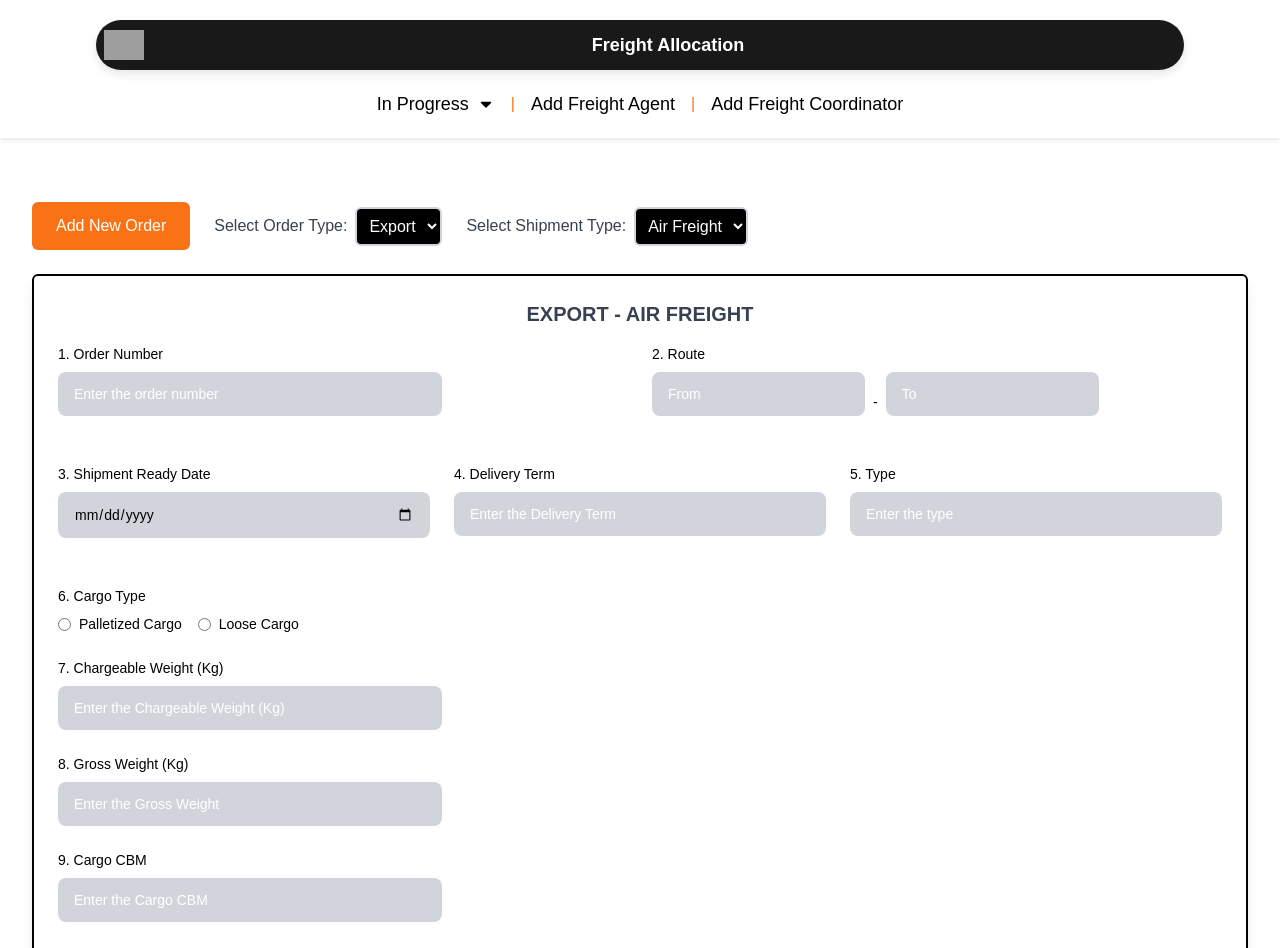
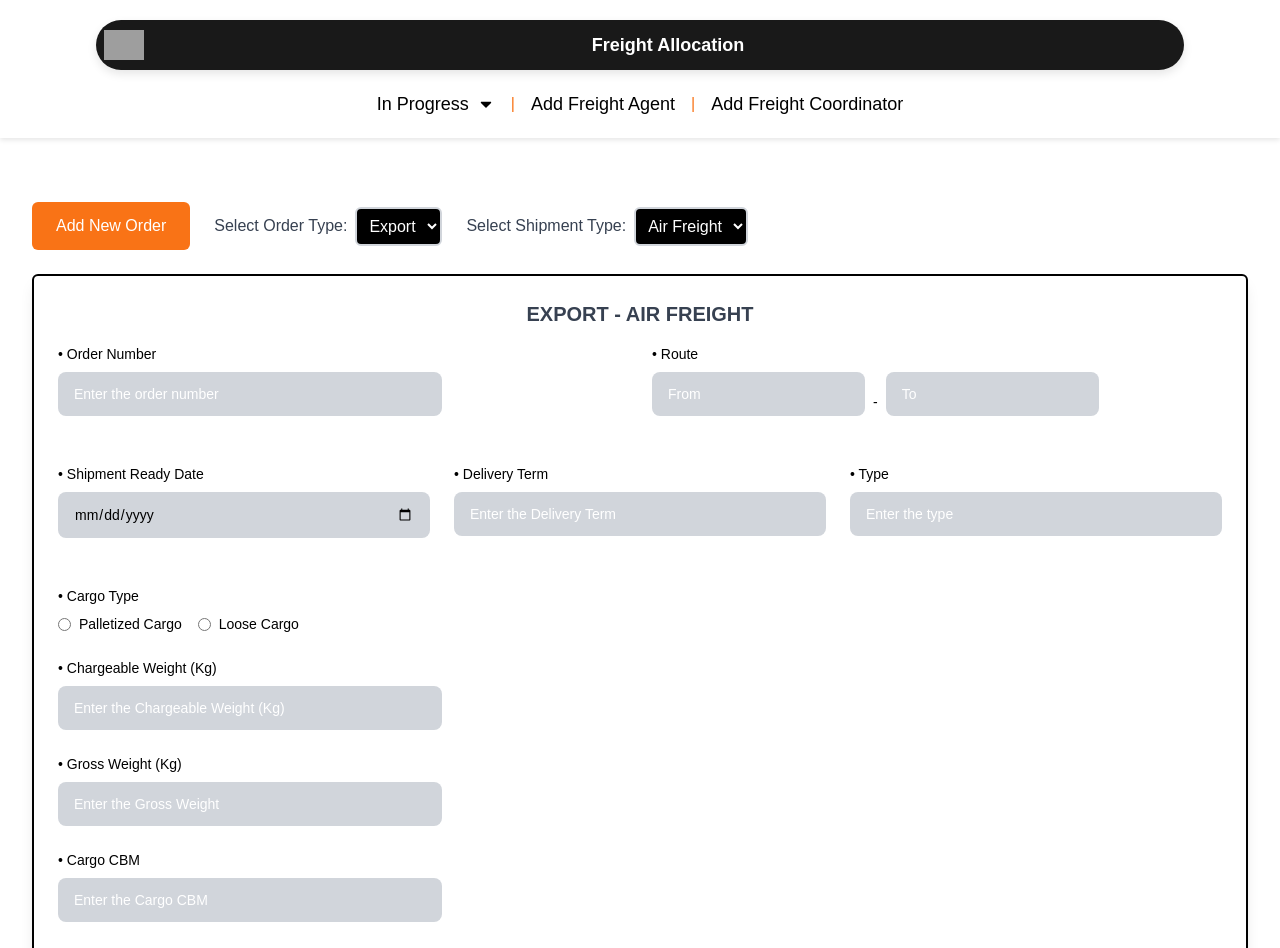
Before and after one commit to KaveeshaChan/Freight-Allocation, a React (Create React App) app: page /add-new-order in a window 1280 px wide. Shown: the top 948 px of the page. Built offline with nearby package versions, Linux system fonts and the light colour scheme; grey boxes are pictures that could not be loaded.

Commit message:
make bulleting format for Fields

```diff
--- a/src/components/Add_New_Order/AddNewOrder.jsx
+++ b/src/components/Add_New_Order/AddNewOrder.jsx
@@ -108,7 +108,7 @@ const DocumentPage = () => {
             shipmentType={shipmentType} />
           )}
           {orderType === "export" && shipmentType === "lcl" && (
-            <ExportLCL fformData={formData}
+            <ExportLCL formData={formData}
             handleInputChange={handleInputChange}
             orderType={orderType}
             shipmentType={shipmentType} />
--- a/src/components/Add_New_Order/Export/ExportAirFreight.jsx
+++ b/src/components/Add_New_Order/Export/ExportAirFreight.jsx
@@ -143,7 +143,7 @@ const ExportAirFreight = ({ formData, handleInputChange, orderType, shipmentType
       {/* Order Number and Route */}
       <div className="grid grid-cols-2 gap-6 mb-6">
         <InputField
-          label="1. Order Number"
+          label="&#x2022; Order Number"
           name="orderNumber"
           value={formData.orderNumber}
           placeholder="Enter the order number"
@@ -152,7 +152,7 @@ const ExportAirFreight = ({ formData, handleInputChange, orderType, shipmentType
         />
         <div className="col-span-1">
           <label htmlFor="route" className="block text-sm font-medium mb-2 text-black">
-            2. Route
+          &#x2022; Route
           </label>
           <div className="flex space-x-2 -mt-2">
             <InputField
@@ -177,7 +177,7 @@ const ExportAirFreight = ({ formData, handleInputChange, orderType, shipmentType
       {/* Shipment Ready Date, Delivery Term, and Type */}
       <div className="grid grid-cols-3 gap-6 mb-6">
         <InputField
-          label="3. Shipment Ready Date"
+          label="&#x2022; Shipment Ready Date"
           name="shipmentReadyDate"
           value={formData.shipmentReadyDate}
           placeholder="DD/MM/YYYY"
@@ -186,7 +186,7 @@ const ExportAirFreight = ({ formData, handleInputChange, orderType, shipmentType
           type="date"
         />
         <InputField
-          label="4. Delivery Term"
+          label="&#x2022; Delivery Term"
           name="deliveryTerm"
           value={formData.deliveryTerm}
           placeholder="Enter the Delivery Term"
@@ -194,7 +194,7 @@ const ExportAirFreight = ({ formData, handleInputChange, orderType, shipmentType
           error={errors.deliveryTerm}
         />
         <InputField
-          label="5. Type"
+          label="&#x2022; Type"
           name="type"
           value={formData.type}
           placeholder="Enter the type"
@@ -206,7 +206,7 @@ const ExportAirFreight = ({ formData, handleInputChange, orderType, shipmentType
       {/* Cargo Type */}
       <div className="w-full mb-6 mt-6">
         <label htmlFor="cargoType" className="block text-sm font-medium mb-2 text-black">
-          6. Cargo Type
+        &#x2022; Cargo Type
         </label>
         <div className="flex space-x-4">
           <div className="flex items-center">
@@ -239,7 +239,7 @@ const ExportAirFreight = ({ formData, handleInputChange, orderType, shipmentType
 
       {/* Chargeable Weight, Gross Weight, Cargo CBM */}
       <InputField
-        label="7. Chargeable Weight (Kg)"
+        label="&#x2022; Chargeable Weight (Kg)"
         name="chargeableWeight"
         value={formData.chargeableWeight}
         placeholder="Enter the Chargeable Weight (Kg)"
@@ -247,7 +247,7 @@ const ExportAirFreight = ({ formData, handleInputChange, orderType, shipmentType
         error={errors.chargeableWeight}
       />
       <InputField
-        label="8. Gross Weight (Kg)"
+        label="&#x2022; Gross Weight (Kg)"
         name="grossWeight"
         value={formData.grossWeight}
         placeholder="Enter the Gross Weight"
@@ -255,7 +255,7 @@ const ExportAirFreight = ({ formData, handleInputChange, orderType, shipmentType
         error={errors.grossWeight}
       />
       <InputField
-        label="9. Cargo CBM"
+        label="&#x2022; Cargo CBM"
         name="cargoCBM"
         value={formData.cargoCBM}
         placeholder="Enter the Cargo CBM"
@@ -264,7 +264,7 @@ const ExportAirFreight = ({ formData, handleInputChange, orderType, shipmentType
       />
 
       <InputField
-        label="10. Number of Pallets"
+        label="&#x2022; Number of Pallets"
         name="noOfPallets"
         value={formData.noOfPallets}
         placeholder="Enter the number of pallets"
@@ -275,7 +275,7 @@ const ExportAirFreight = ({ formData, handleInputChange, orderType, shipmentType
         type="number"
       />
       <InputField
-        label="11. Target Date"
+        label="&#x2022; Target Date"
         name="targetDate"
         value={formData.targetDate}
         placeholder="DD/MM/YYYY"
@@ -287,7 +287,7 @@ const ExportAirFreight = ({ formData, handleInputChange, orderType, shipmentType
       {/* File Upload */}
       <div className="max-w-sm mb-6">
   <label htmlFor="fileUpload" className="block text-sm font-medium mb-2 text-black">
-    12. Upload File
+  &#x2022; Upload File
   </label>
   <input
     name="fileUpload"
@@ -307,7 +307,7 @@ const ExportAirFreight = ({ formData, handleInputChange, orderType, shipmentType
 
 <div className="w-full mb-6">
   <label htmlFor="additionalNotes" className="block text-sm font-medium mb-2 text-black">
-    13. Additional Notes
+  &#x2022; Additional Notes
   </label>
   <textarea
     name="additionalNotes"
--- a/src/components/Add_New_Order/Export/ExportFCL.jsx
+++ b/src/components/Add_New_Order/Export/ExportFCL.jsx
@@ -128,7 +128,7 @@ additionalNotes: '',    };
     <form onSubmit={handleFormSubmit}>
       <div className="grid grid-cols-2 gap-6 mb-6">
         <InputField
-          label="1. Order Number"
+          label="&#x2022; Order Number"
           name="orderNumber"
           value={formData.orderNumber}
           placeholder="Enter the order number"
@@ -137,7 +137,7 @@ additionalNotes: '',    };
         />
         <div className="col-span-1 ">
           <label htmlFor="route" className="block text-sm font-medium mb-2 text-black">
-            2. Route
+          &#x2022; Route
           </label>
           <div className="flex space-x-2 -mt-2">
             <InputField
@@ -164,7 +164,7 @@ additionalNotes: '',    };
       {/* Shipment Ready Date, Delivery Term, and Type */}
       <div className="grid grid-cols-3 gap-6 mb-6">
         <InputField
-          label="3. Shipment Ready Date"
+          label="&#x2022; Shipment Ready Date"
           name="shipmentReadyDate"
           value={formData.shipmentReadyDate}
           placeholder="DD/MM/YYYY"
@@ -173,7 +173,7 @@ additionalNotes: '',    };
           type="date"
         />
         <InputField
-          label="4. Delivery Term"
+          label="&#x2022; Delivery Term"
           name="deliveryTerm"
           value={formData.deliveryTerm}
           placeholder="Enter the Delivery Term"
@@ -181,7 +181,7 @@ additionalNotes: '',    };
           error={errors.deliveryTerm}
         />
         <InputField
-          label="5. Type"
+          label="&#x2022; Type"
           name="type"
           value={formData.type}
           placeholder="Enter the type"
@@ -192,7 +192,7 @@ additionalNotes: '',    };
 
       {/* No. of Containers */}
       <InputField
-        label="6. No. of Containers"
+        label="&#x2022; No. of Containers"
         name="noOfContainers"
         value={formData.noOfContainers}
         placeholder="Enter the number of containers"
@@ -202,7 +202,7 @@ additionalNotes: '',    };
       />
 
 <InputField
-        label="7. Target Date"
+        label="&#x2022; Target Date"
         name="targetDate"
         value={formData.targetDate}
         placeholder="DD/MM/YYYY"
@@ -216,7 +216,7 @@ additionalNotes: '',    };
       {/* File Upload */}
       <div className="max-w-sm mb-6">
   <label htmlFor="fileUpload" className="block text-sm font-medium mb-2 text-black">
-    8. Upload File
+  &#x2022; Upload File
   </label>
   <input
     name="fileUpload"
@@ -236,7 +236,7 @@ additionalNotes: '',    };
 
 <div className="w-full mb-6">
   <label htmlFor="additionalNotes" className="block text-sm font-medium mb-2 text-black">
-    9. Additional Notes
+  &#x2022; Additional Notes
   </label>
   <textarea
     name="additionalNotes"
--- a/src/components/Add_New_Order/Export/ExportLCL.jsx
+++ b/src/components/Add_New_Order/Export/ExportLCL.jsx
@@ -137,7 +137,7 @@ const ExportLCL = ({ formData, handleInputChange, orderType, shipmentType }) =>
       {/* Order Number and Route */}
       <div className="grid grid-cols-2 gap-6 mb-6">
         <InputField
-          label="1. Order Number"
+          label="&#x2022; Order Number"
           name="orderNumber"
           value={formData.orderNumber}
           placeholder="Enter the order number"
@@ -146,7 +146,7 @@ const ExportLCL = ({ formData, handleInputChange, orderType, shipmentType }) =>
         />
         <div className="col-span-1">
           <label htmlFor="route" className="block text-sm font-medium mb-2 text-black">
-            2. Route
+          &#x2022; Route
           </label>
           <div className="flex space-x-2 -mt-2">
             <InputField
@@ -173,7 +173,7 @@ const ExportLCL = ({ formData, handleInputChange, orderType, shipmentType }) =>
       {/* Shipment Ready Date, Delivery Term, and Type */}
       <div className="grid grid-cols-3 gap-6 mb-6">
         <InputField
-          label="3. Shipment Ready Date"
+          label="&#x2022; Shipment Ready Date"
           name="shipmentReadyDate"
           value={formData.shipmentReadyDate}
           placeholder="DD/MM/YYYY"
@@ -182,7 +182,7 @@ const ExportLCL = ({ formData, handleInputChange, orderType, shipmentType }) =>
           type="date"
         />
         <InputField
-          label="4. Delivery Term"
+          label="&#x2022; Delivery Term"
           name="deliveryTerm"
           value={formData.deliveryTerm}
           placeholder="Enter the Delivery Term"
@@ -190,7 +190,7 @@ const ExportLCL = ({ formData, handleInputChange, orderType, shipmentType }) =>
           error={errors.deliveryTerm}
         />
         <InputField
-          label="5. Type"
+          label="&#x2022; Type"
           name="type"
           value={formData.type}
           placeholder="Enter the type"
@@ -201,7 +201,7 @@ const ExportLCL = ({ formData, handleInputChange, orderType, shipmentType }) =>
 
       {/* Pallet CBM, Cargo CBM, Gross Weight */}
       <InputField
-        label="6. Pallet CBM"
+        label="&#x2022; Pallet CBM"
         name="palletCBM"
         value={formData.palletCBM}
         placeholder="Enter the Pallet CBM"
@@ -209,7 +209,7 @@ const ExportLCL = ({ formData, handleInputChange, orderType, shipmentType }) =>
         error={errors.palletCBM}
       />
       <InputField
-        label="7. Cargo CBM"
+        label="&#x2022; Cargo CBM"
         name="cargoCBM"
         value={formData.cargoCBM}
         placeholder="Enter the Cargo CBM"
@@ -217,7 +217,7 @@ const ExportLCL = ({ formData, handleInputChange, orderType, shipmentType }) =>
         error={errors.cargoCBM}
       />
       <InputField
-        label="8. Gross Weight (Kg)"
+        label="&#x2022; Gross Weight (Kg)"
         name="grossWeight"
         value={formData.grossWeight}
         placeholder="Enter the Gross Weight"
@@ -225,7 +225,7 @@ const ExportLCL = ({ formData, handleInputChange, orderType, shipmentType }) =>
         error={errors.grossWeight}
       />
       <InputField
-        label="9. No. of Pallets"
+        label="&#x2022; No. of Pallets"
         name="noOfPallets"
         value={formData.noOfPallets}
         placeholder="Enter the number of pallets"
@@ -234,7 +234,7 @@ const ExportLCL = ({ formData, handleInputChange, orderType, shipmentType }) =>
         type="number"
       />
       <InputField
-        label="10. Target Date"
+        label="&#x2022; Target Date"
         name="targetDate"
         value={formData.targetDate}
         placeholder="DD/MM/YYYY"
@@ -246,7 +246,7 @@ const ExportLCL = ({ formData, handleInputChange, orderType, shipmentType }) =>
       {/* File Upload */}
       <div className="max-w-sm mb-6">
   <label htmlFor="fileUpload" className="block text-sm font-medium mb-2 text-black">
-    11. Upload File
+  &#x2022; Upload File
   </label>
   <input
     name="fileUpload"
@@ -266,7 +266,7 @@ const ExportLCL = ({ formData, handleInputChange, orderType, shipmentType }) =>
 
 <div className="w-full mb-6">
   <label htmlFor="additionalNotes" className="block text-sm font-medium mb-2 text-black">
-    12. Additional Notes
+  &#x2022; Additional Notes
   </label>
   <textarea
     name="additionalNotes"
--- a/src/components/Add_New_Order/Import/ImportAirFreight.jsx
+++ b/src/components/Add_New_Order/Import/ImportAirFreight.jsx
@@ -151,7 +151,7 @@ const ImportAirFreight = ({ formData, handleInputChange, orderType, shipmentType
       {/* Order Number and Route */}
       <div className="grid grid-cols-2 gap-6 mb-6">
         <InputField
-          label="1. Order Number"
+          label="&#x2022; Order Number"
           name="orderNumber"
           value={formData.orderNumber}
           placeholder="Enter the order number"
@@ -160,7 +160,7 @@ const ImportAirFreight = ({ formData, handleInputChange, orderType, shipmentType
         />
         <div className="col-span-1">
           <label htmlFor="route" className="block text-sm font-medium mb-2 text-black">
-            2. Route
+          &#x2022; Route
           </label>
           <div className="flex space-x-2 -mt-2">
             <InputField
@@ -185,7 +185,7 @@ const ImportAirFreight = ({ formData, handleInputChange, orderType, shipmentType
       {/* Shipment Ready Date, Delivery Term, and Type */}
       <div className="grid grid-cols-3 gap-6 mb-6">
         <InputField
-          label="3. Shipment Ready Date"
+          label=" &#x2022; Shipment Ready Date"
           name="shipmentReadyDate"
           value={formData.shipmentReadyDate}
           placeholder="DD/MM/YYYY"
@@ -194,7 +194,7 @@ const ImportAirFreight = ({ formData, handleInputChange, orderType, shipmentType
           type="date"
         />
         <InputField
-          label="4. Delivery Term"
+          label=" &#x2022; Delivery Term"
           name="deliveryTerm"
           value={formData.deliveryTerm}
           placeholder="Enter the Delivery Term"
@@ -202,7 +202,7 @@ const ImportAirFreight = ({ formData, handleInputChange, orderType, shipmentType
           error={errors.deliveryTerm}
         />
         <InputField
-          label="5. Type"
+          label=" &#x2022; Type"
           name="type"
           value={formData.type}
           placeholder="Enter the type"
@@ -214,7 +214,7 @@ const ImportAirFreight = ({ formData, handleInputChange, orderType, shipmentType
       {/* Cargo Type */}
       <div className="w-full mb-6 mt-6">
         <label htmlFor="cargoType" className="block text-sm font-medium mb-2 text-black">
-          6. Cargo Type
+        &#x2022; Cargo Type
         </label>
         <div className="flex space-x-4">
           <div className="flex items-center">
@@ -248,7 +248,7 @@ const ImportAirFreight = ({ formData, handleInputChange, orderType, shipmentType
 
       {/* Chargeable Weight, Gross Weight, Cargo CBM */}
       <InputField
-        label="7. Chargeable Weight (Kg)"
+        label=" &#x2022; Chargeable Weight (Kg)"
         name="chargeableWeight"
         value={formData.chargeableWeight}
         placeholder="Enter the Chargeable Weight (Kg)"
@@ -256,7 +256,7 @@ const ImportAirFreight = ({ formData, handleInputChange, orderType, shipmentType
         error={errors.chargeableWeight}
       />
       <InputField
-        label="8. Gross Weight (Kg)"
+        label=" &#x2022; Gross Weight (Kg)"
         name="grossWeight"
         value={formData.grossWeight}
         placeholder="Enter the Gross Weight"
@@ -264,17 +264,17 @@ const ImportAirFreight = ({ formData, handleInputChange, orderType, shipmentType
         error={errors.grossWeight}
       />
       <InputField
-        label="9. Cargo CBM"
+        label=" &#x2022; Cargo CBM"
         name="cargoCBM"
         value={formData.cargoCBM}
         placeholder="Enter the Cargo CBM"
         onChange={handleInputChange}
         error={errors.cargoCBM}
       />
-
+{formData.cargoType === "PalletizedCargo" && (
 <div className="mb-6">
   <label htmlFor="dimensions" className="block text-sm font-medium mb-2 text-black">
-    10. Dimensions (Length * Height * Width)
+  &#x2022; Dimensions (Length * Height * Width)
   </label>
   <div className="grid grid-cols-3 gap-4">
     <div>
@@ -315,13 +315,14 @@ const ImportAirFreight = ({ formData, handleInputChange, orderType, shipmentType
     </div>
   </div>
 </div>
+)}
 
 
       {/* No. of Pallets and Target Date */}
 {/* Number of Pallets (if applicable) */}
 {formData.cargoType === "PalletizedCargo" && (
   <InputField
-    label="11. Number of Pallets"
+    label=" &#x2022; Number of Pallets"
     name="noOfPallets"
     value={formData.noOfPallets}
     placeholder="Enter the number of pallets"
@@ -332,7 +333,7 @@ const ImportAirFreight = ({ formData, handleInputChange, orderType, shipmentType
 )}
 
       <InputField
-        label="12. Target Date"
+        label=" &#x2022; Target Date"
         name="targetDate"
         value={formData.targetDate}
         placeholder="DD/MM/YYYY"
@@ -343,7 +344,7 @@ const ImportAirFreight = ({ formData, handleInputChange, orderType, shipmentType
 
       {/* Product Description */}
       <InputField
-        label="13. Product Description"
+        label=" &#x2022; Product Description"
         name="productDescription"
         value={formData.productDescription}
         placeholder="Enter the product description"
@@ -355,7 +356,7 @@ const ImportAirFreight = ({ formData, handleInputChange, orderType, shipmentType
       {/* File Upload */}
       <div className="max-w-sm mb-6">
   <label htmlFor="fileUpload" className="block text-sm font-medium mb-2 text-black">
-    14. Upload File
+  &#x2022; Upload File
   </label>
   <input
     name="fileUpload"
@@ -375,7 +376,7 @@ const ImportAirFreight = ({ formData, handleInputChange, orderType, shipmentType
 
 <div className="w-full mb-6">
   <label htmlFor="additionalNotes" className="block text-sm font-medium mb-2 text-black">
-    15. Additional Notes
+  &#x2022; Additional Notes
   </label>
   <textarea
     name="additionalNotes"
--- a/src/components/Add_New_Order/Import/ImportFCL.jsx
+++ b/src/components/Add_New_Order/Import/ImportFCL.jsx
@@ -132,7 +132,7 @@ fileUpload: '',
     <form onSubmit={handleFormSubmit}>
       <div className="grid grid-cols-2 gap-6 mb-6">
         <InputField
-          label="1. Order Number"
+          label="&#x2022; Order Number"
           name="orderNumber"
           value={formData.orderNumber}
           placeholder="Enter the order number"
@@ -141,7 +141,7 @@ fileUpload: '',
         />
         <div className="col-span-1 ">
           <label htmlFor="route" className="block text-sm font-medium mb-2 text-black">
-            2. Route
+          &#x2022; Route
           </label>
           <div className="flex space-x-2 -mt-2">
             <InputField
@@ -168,7 +168,7 @@ fileUpload: '',
       {/* Shipment Ready Date, Delivery Term, and Type */}
       <div className="grid grid-cols-3 gap-6 mb-6">
         <InputField
-          label="3. Shipment Ready Date"
+          label="&#x2022; Shipment Ready Date"
           name="shipmentReadyDate"
           value={formData.shipmentReadyDate}
           placeholder="DD/MM/YYYY"
@@ -177,7 +177,7 @@ fileUpload: '',
           type="date"
         />
         <InputField
-          label="4. Delivery Term"
+          label="&#x2022; Delivery Term"
           name="deliveryTerm"
           value={formData.deliveryTerm}
           placeholder="Enter the Delivery Term"
@@ -185,7 +185,7 @@ fileUpload: '',
           error={errors.deliveryTerm}
         />
         <InputField
-          label="5. Type"
+          label="&#x2022; Type"
           name="type"
           value={formData.type}
           placeholder="Enter the type"
@@ -196,7 +196,7 @@ fileUpload: '',
 
       {/* No. of Containers */}
       <InputField
-        label="6. No. of Containers"
+        label="&#x2022; No. of Containers"
         name="noOfContainers"
         value={formData.noOfContainers}
         placeholder="Enter the number of containers"
@@ -206,7 +206,7 @@ fileUpload: '',
       />
 
 <InputField
-        label="7. Target Date"
+        label="&#x2022; Target Date"
         name="targetDate"
         value={formData.targetDate}
         placeholder="DD/MM/YYYY"
@@ -217,7 +217,7 @@ fileUpload: '',
 
       {/* Product Description */}
       <InputField
-        label="8. Product Description"
+        label="&#x2022; Product Description"
         name="productDescription"
         value={formData.productDescription}
         placeholder="Enter the product description"
@@ -229,7 +229,7 @@ fileUpload: '',
       {/* File Upload */}
       <div className="max-w-sm mb-6">
   <label htmlFor="fileUpload" className="block text-sm font-medium mb-2 text-black">
-    9. Upload File
+  &#x2022; Upload File
   </label>
   <input
     name="fileUpload"
@@ -249,7 +249,7 @@ fileUpload: '',
 
 <div className="w-full mb-6">
   <label htmlFor="additionalNotes" className="block text-sm font-medium mb-2 text-black">
-    10. Additional Notes
+  &#x2022; Additional Notes
   </label>
   <textarea
     name="additionalNotes"
--- a/src/components/Add_New_Order/Import/ImportLCL.jsx
+++ b/src/components/Add_New_Order/Import/ImportLCL.jsx
@@ -138,7 +138,7 @@ const ImportLCL = ({ formData, handleInputChange, orderType, shipmentType }) =>
       {/* Order Number and Route */}
       <div className="grid grid-cols-2 gap-6 mb-6">
         <InputField
-          label="1. Order Number"
+          label="&#x2022; Order Number"
           name="orderNumber"
           value={formData.orderNumber}
           placeholder="Enter the order number"
@@ -147,7 +147,7 @@ const ImportLCL = ({ formData, handleInputChange, orderType, shipmentType }) =>
         />
         <div className="col-span-1">
           <label htmlFor="route" className="block text-sm font-medium mb-2 text-black">
-            2. Route
+          &#x2022; Route
           </label>
           <div className="flex space-x-2 -mt-2">
             <InputField
@@ -174,7 +174,7 @@ const ImportLCL = ({ formData, handleInputChange, orderType, shipmentType }) =>
       {/* Shipment Ready Date, Delivery Term, and Type */}
       <div className="grid grid-cols-3 gap-6 mb-6">
         <InputField
-          label="3. Shipment Ready Date"
+          label="&#x2022; Shipment Ready Date"
           name="shipmentReadyDate"
           value={formData.shipmentReadyDate}
           placeholder="DD/MM/YYYY"
@@ -183,7 +183,7 @@ const ImportLCL = ({ formData, handleInputChange, orderType, shipmentType }) =>
           type="date"
         />
         <InputField
-          label="4. Delivery Term"
+          label="&#x2022; Delivery Term"
           name="deliveryTerm"
           value={formData.deliveryTerm}
           placeholder="Enter the Delivery Term"
@@ -191,7 +191,7 @@ const ImportLCL = ({ formData, handleInputChange, orderType, shipmentType }) =>
           error={errors.deliveryTerm}
         />
         <InputField
-          label="5. Type"
+          label="&#x2022; Type"
           name="type"
           value={formData.type}
           placeholder="Enter the type"
@@ -202,7 +202,7 @@ const ImportLCL = ({ formData, handleInputChange, orderType, shipmentType }) =>
 
       {/* Pallet CBM, Cargo CBM, Gross Weight */}
       <InputField
-        label="6. Pallet CBM"
+        label="&#x2022; Pallet CBM"
         name="palletCBM"
         value={formData.palletCBM}
         placeholder="Enter the Pallet CBM"
@@ -210,7 +210,7 @@ const ImportLCL = ({ formData, handleInputChange, orderType, shipmentType }) =>
         error={errors.palletCBM}
       />
       <InputField
-        label="7. Cargo CBM"
+        label="&#x2022; Cargo CBM"
         name="cargoCBM"
         value={formData.cargoCBM}
         placeholder="Enter the Cargo CBM"
@@ -218,7 +218,7 @@ const ImportLCL = ({ formData, handleInputChange, orderType, shipmentType }) =>
         error={errors.cargoCBM}
       />
       <InputField
-        label="8. Gross Weight (Kg)"
+        label="&#x2022; Gross Weight (Kg)"
         name="grossWeight"
         value={formData.grossWeight}
         placeholder="Enter the Gross Weight"
@@ -226,7 +226,7 @@ const ImportLCL = ({ formData, handleInputChange, orderType, shipmentType }) =>
         error={errors.grossWeight}
       />
       <InputField
-        label="9. No. of Pallets"
+        label="&#x2022; No. of Pallets"
         name="noOfPallets"
         value={formData.noOfPallets}
         placeholder="Enter the number of pallets"
@@ -235,7 +235,7 @@ const ImportLCL = ({ formData, handleInputChange, orderType, shipmentType }) =>
         type="number"
       />
       <InputField
-        label="10. Target Date"
+        label="&#x2022; Target Date"
         name="targetDate"
         value={formData.targetDate}
         placeholder="DD/MM/YYYY"
@@ -244,7 +244,7 @@ const ImportLCL = ({ formData, handleInputChange, orderType, shipmentType }) =>
         type="date"
       />
       <InputField
-        label="11. Product Description"
+        label="&#x2022; Product Description"
         name="productDescription"
         value={formData.productDescription}
         placeholder="Enter the product description"
@@ -256,7 +256,7 @@ const ImportLCL = ({ formData, handleInputChange, orderType, shipmentType }) =>
      {/* File Upload */}
      <div className="max-w-sm mb-6">
   <label htmlFor="fileUpload" className="block text-sm font-medium mb-2 text-black">
-    12. Upload File
+  &#x2022; Upload File
   </label>
   <input
     name="fileUpload"
@@ -276,7 +276,7 @@ const ImportLCL = ({ formData, handleInputChange, orderType, shipmentType }) =>
 
 <div className="w-full mb-6">
   <label htmlFor="additionalNotes" className="block text-sm font-medium mb-2 text-black">
-    13. Additional Notes
+  &#x2022; Additional Notes
   </label>
   <textarea
     name="additionalNotes"
```
